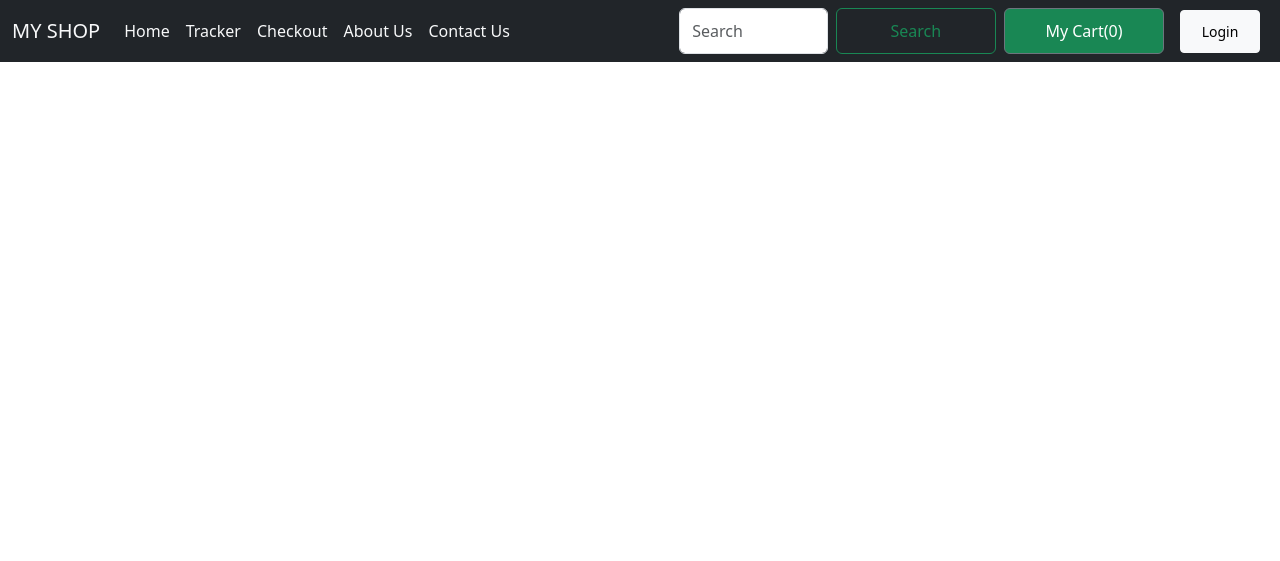
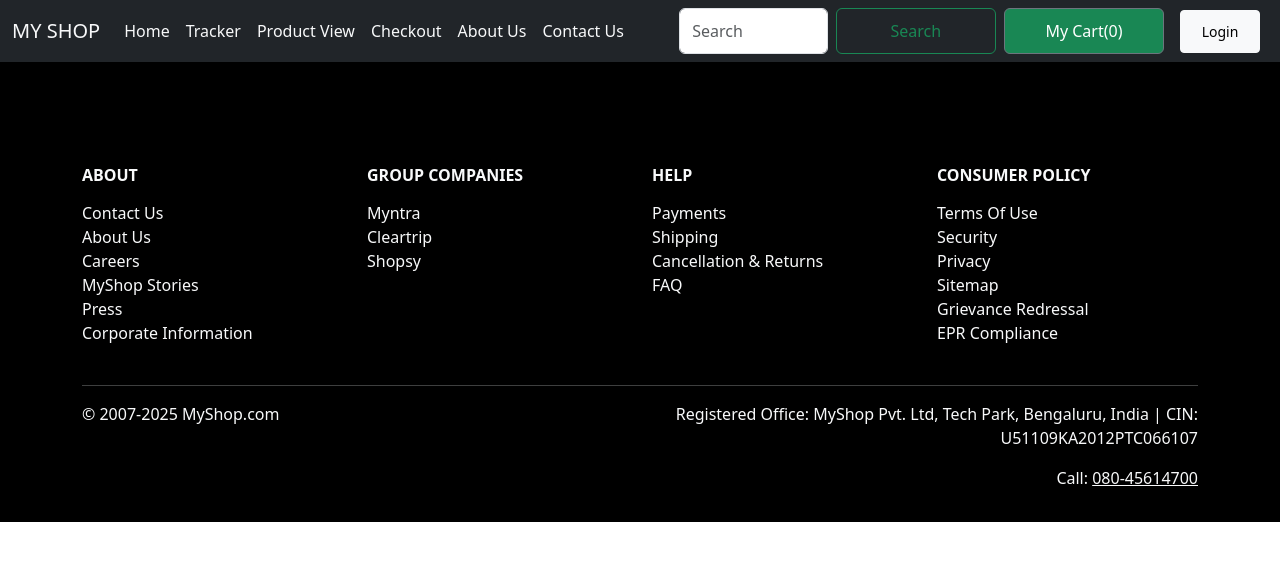
Before and after one commit to skmalik01/E-com-Shop-using-Django, a Django app: template mac/shop/templates/shop/basic.html in a window 1280 px wide. Shown: the top 561 px of the page. Run offline with Django 5.2, Linux system fonts and the light colour scheme; the template is opened without the code that fills it, so the values that code supplies are empty; some libraries are stand-ins or nearby versions.

Commit message:
Add Footer

```diff
--- a/mac/shop/templates/shop/basic.html
+++ b/mac/shop/templates/shop/basic.html
@@ -26,10 +26,6 @@
         z-index: 2;
         position: relative;
       }
-
-      {% comment %} .button {
-        max-width: 50px;
-      } {% endcomment %}
 
       .card-body {
         display: flex;
@@ -60,40 +56,20 @@
               <a class="nav-link active text-light" aria-current="page" href="/shop/">Home</a>
             </li>
             <li class="nav-item">
-              <a class="nav-link text-light" href="/shop/tracker">Tracker</a>
-            </li>
-            {% comment %} <li class="nav-item">
-              <a class="nav-link text-light" href="/shop/products">Product View</a>
-            </li> {% endcomment %}
-            {% comment %} <li class="nav-item">
-              <a class="nav-link text-light" href="/shop/search">Search Result</a>
-            </li> {% endcomment %}
-            <li class="nav-item">
-              <a class="nav-link text-light" href="/shop/checkout">Checkout</a>
+              <a class="nav-link text-light" href="/shop/tracker/">Tracker</a>
             </li>
             <li class="nav-item">
-              <a class="nav-link text-light" href="/shop/about">About Us</a>
+              <a class="nav-link text-light" href="/shop/products/">Product View</a>
             </li>
             <li class="nav-item">
-              <a class="nav-link text-light" href="/shop/contact">Contact Us</a>
+              <a class="nav-link text-light" href="/shop/checkout/">Checkout</a>
             </li>
-            {% comment %} <li class="nav-item dropdown">
-              <a class="nav-link dropdown-toggle text-light" href="#" role="button" data-bs-toggle="dropdown" aria-expanded="false">
-                Dropdown
-              </a>
-              <ul class="dropdown-menu">
-                <li><a class="dropdown-item" href="#">Action</a></li>
-                <li><a class="dropdown-item" href="#">Another action</a></li>
-                <li><hr class="dropdown-divider"></li>
-                <li><a class="dropdown-item" href="#">Something else here</a></li>
-              </ul>
-            </li> {% endcomment %}
-            {% comment %} <li class="nav-item">
-              <a class="nav-link disabled text-light" aria-disabled="true">Disabled</a>
-            </li> {% endcomment %}
-            {% comment %} <li class="nav-item">
-              <a class="nav-link text-light" href="#">My Cart(<span id="cart">0</span>)</a>
-            </li> {% endcomment %}
+            <li class="nav-item">
+              <a class="nav-link text-light" href="/shop/about/">About Us</a>
+            </li>
+            <li class="nav-item">
+              <a class="nav-link text-light" href="/shop/contact/">Contact Us</a>
+            </li>
           </ul>
           <form class="d-flex" role="search" method="POST" action="/shop/search/">{% csrf_token %}
             <input class="form-control me-2" type="search" name="query" placeholder="Search" aria-label="Search">
@@ -163,7 +139,75 @@
       });
 
     </script>
+    {% block js %}{% endblock %}
 
-    {% block js %}{% endblock %}
+    <!-- START FOOTER -->
+    <footer style="background-color: #000;" class="text-light pt-5 pb-3 mt-5">
+      <div class="container">
+        <div class="row">
+
+          <!-- ABOUT -->
+          <div class="col-md-3">
+            <h6 class="text-uppercase fw-bold mb-3">About</h6>
+            <ul class="list-unstyled">
+              <li><a href="/shop/contact/" class="text-light text-decoration-none">Contact Us</a></li>
+              <li><a href="/shop/about/" class="text-light text-decoration-none">About Us</a></li>
+              <li><a href="#" class="text-light text-decoration-none">Careers</a></li>
+              <li><a href="#" class="text-light text-decoration-none">MyShop Stories</a></li>
+              <li><a href="#" class="text-light text-decoration-none">Press</a></li>
+              <li><a href="#" class="text-light text-decoration-none">Corporate Information</a></li>
+            </ul>
+          </div>
+
+          <!-- GROUP COMPANIES -->
+          <div class="col-md-3">
+            <h6 class="text-uppercase fw-bold mb-3">Group Companies</h6>
+            <ul class="list-unstyled">
+              <li><a href="#" class="text-light text-decoration-none">Myntra</a></li>
+              <li><a href="#" class="text-light text-decoration-none">Cleartrip</a></li>
+              <li><a href="#" class="text-light text-decoration-none">Shopsy</a></li>
+            </ul>
+          </div>
+
+          <!-- HELP -->
+          <div class="col-md-3">
+            <h6 class="text-uppercase fw-bold mb-3">Help</h6>
+            <ul class="list-unstyled">
+              <li><a href="#" class="text-light text-decoration-none">Payments</a></li>
+              <li><a href="#" class="text-light text-decoration-none">Shipping</a></li>
+              <li><a href="#" class="text-light text-decoration-none">Cancellation & Returns</a></li>
+              <li><a href="#" class="text-light text-decoration-none">FAQ</a></li>
+            </ul>
+          </div>
+
+          <!-- POLICY -->
+          <div class="col-md-3">
+            <h6 class="text-uppercase fw-bold mb-3">Consumer Policy</h6>
+            <ul class="list-unstyled">
+              <li><a href="#" class="text-light text-decoration-none">Terms Of Use</a></li>
+              <li><a href="#" class="text-light text-decoration-none">Security</a></li>
+              <li><a href="#" class="text-light text-decoration-none">Privacy</a></li>
+              <li><a href="#" class="text-light text-decoration-none">Sitemap</a></li>
+              <li><a href="#" class="text-light text-decoration-none">Grievance Redressal</a></li>
+              <li><a href="#" class="text-light text-decoration-none">EPR Compliance</a></li>
+            </ul>
+          </div>
+
+        </div>
+
+        <hr class="text-light mt-4">
+
+        <div class="row">
+          <div class="col-md-6">
+            <p>© 2007-2025 MyShop.com</p>
+          </div>
+          <div class="col-md-6 text-md-end">
+            <p>Registered Office: MyShop Pvt. Ltd, Tech Park, Bengaluru, India | CIN: U51109KA2012PTC066107</p>
+            <p>Call: <a href="tel:+9108045614700" class="text-light">080-45614700</a></p>
+          </div>
+        </div>
+      </div>
+    </footer>
+    <!-- END FOOTER -->
   </body>
 </html>
```
Also changed, not shown: mac/shop/views.py (+3 -8 lines).
